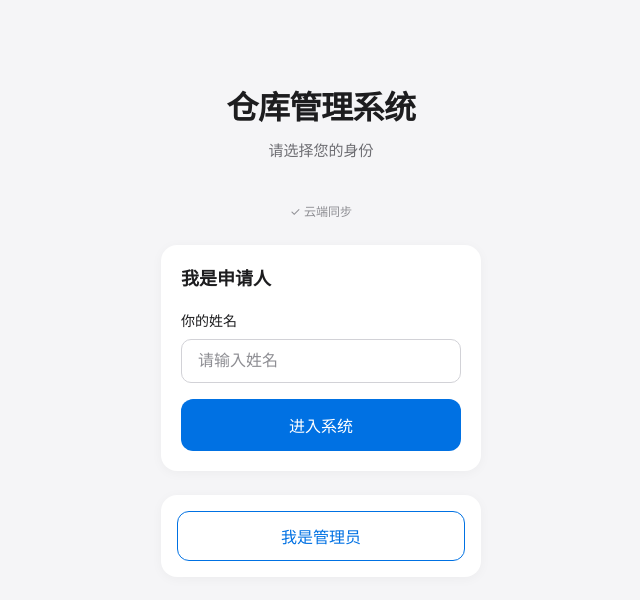
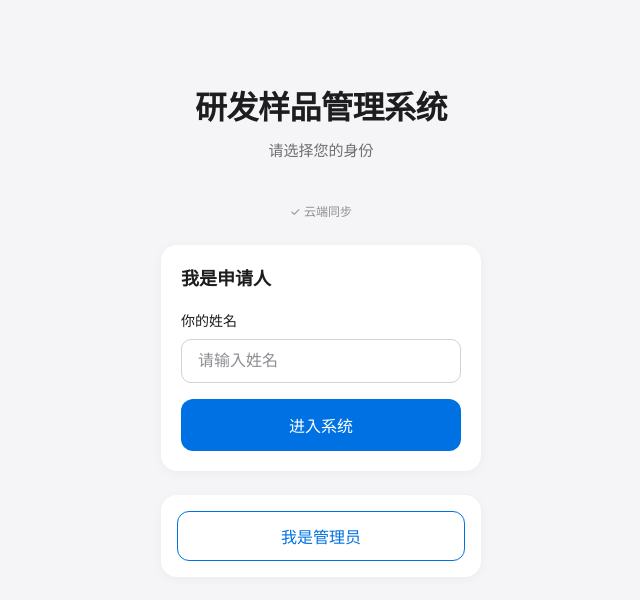
Before and after one commit to Hygge16/Sample-Management-System, a React (Vite) app: page /#/login in a window 1280 px wide. Shown: the top 600 px of the page, without its empty margins (319-959 px from the left). Built offline with nearby package versions, Linux system fonts and the light colour scheme; no server answers.

Commit message:
chore: 将「仓库管理系统」统一改为「研发样品管理系统」
Made-with: Cursor

```diff
--- a/src/pages/Home.jsx
+++ b/src/pages/Home.jsx
@@ -6,7 +6,7 @@ export default function Home() {
   const { role, username, logout } = useAuth();
 
   const userTiles = [
-    { path: "/scan", icon: "📦", label: "扫码借用" },
+    { path: "/scan", icon: "📦", label: "样品借用" },
     { path: "/records", icon: "📋", label: "我的记录" },
   ];
 
@@ -22,7 +22,7 @@ export default function Home() {
   return (
     <div className="page">
       <div style={{ display: "flex", justifyContent: "space-between", alignItems: "center", marginBottom: "8px" }}>
-        <h1 className="page-title" style={{ margin: 0 }}>仓库管理系统</h1>
+        <h1 className="page-title" style={{ margin: 0 }}>研发样品管理系统</h1>
         <button
           style={{ padding: "6px 12px", fontSize: "14px", background: "transparent", color: "#8e8e93", border: "1px solid #d2d2d7" }}
           onClick={logout}
--- a/src/pages/Login.jsx
+++ b/src/pages/Login.jsx
@@ -35,7 +35,7 @@ export default function Login() {
   return (
     <div className="page" style={{ paddingTop: "60px", textAlign: "center" }}>
       <h1 className="page-title" style={{ fontSize: "32px", marginBottom: "8px" }}>
-        仓库管理系统
+        研发样品管理系统
       </h1>
       <p className="page-subtitle" style={{ marginBottom: "40px" }}>
         请选择您的身份
```
Also changed, not shown: 1 other file (tests, documents, lock files or other folders).
